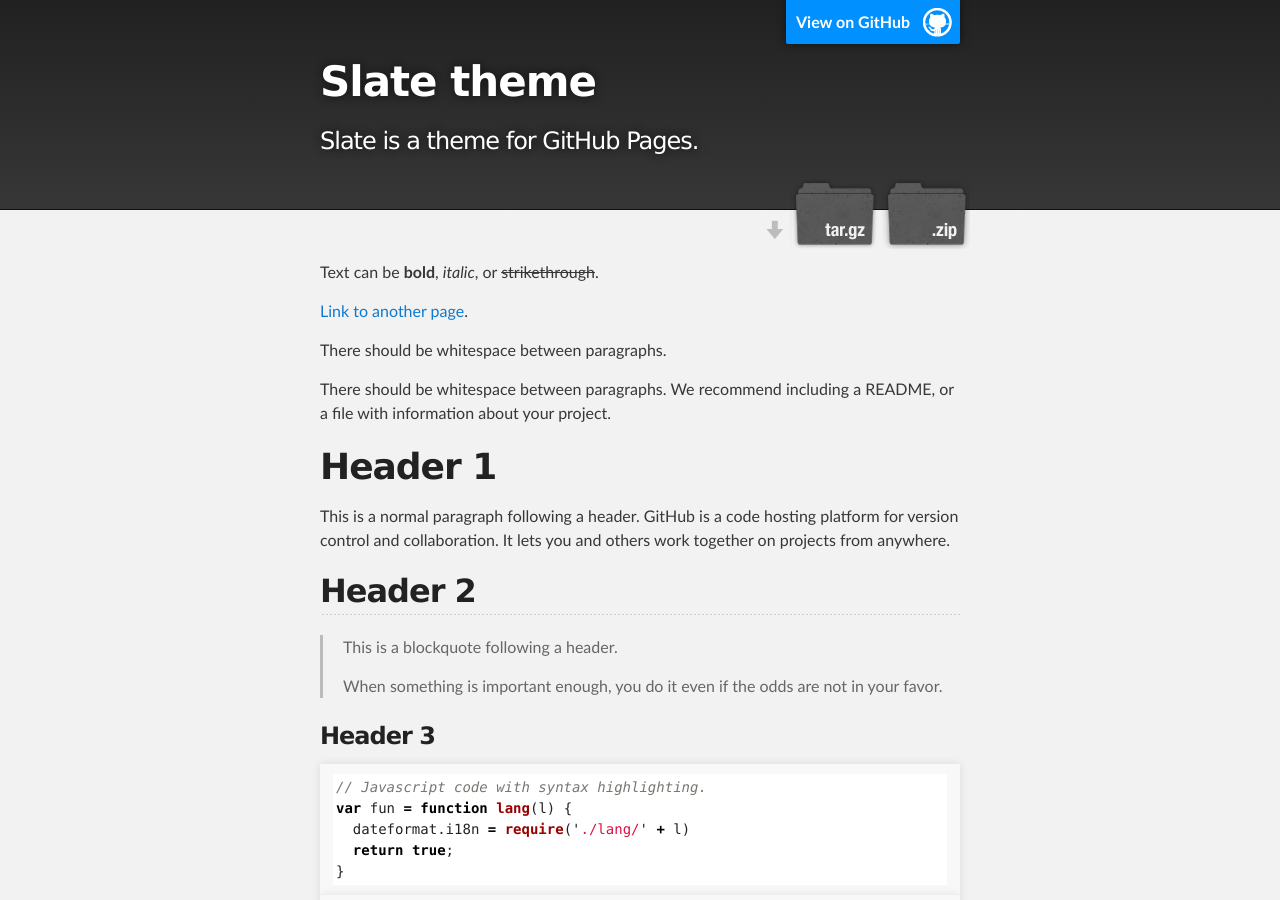
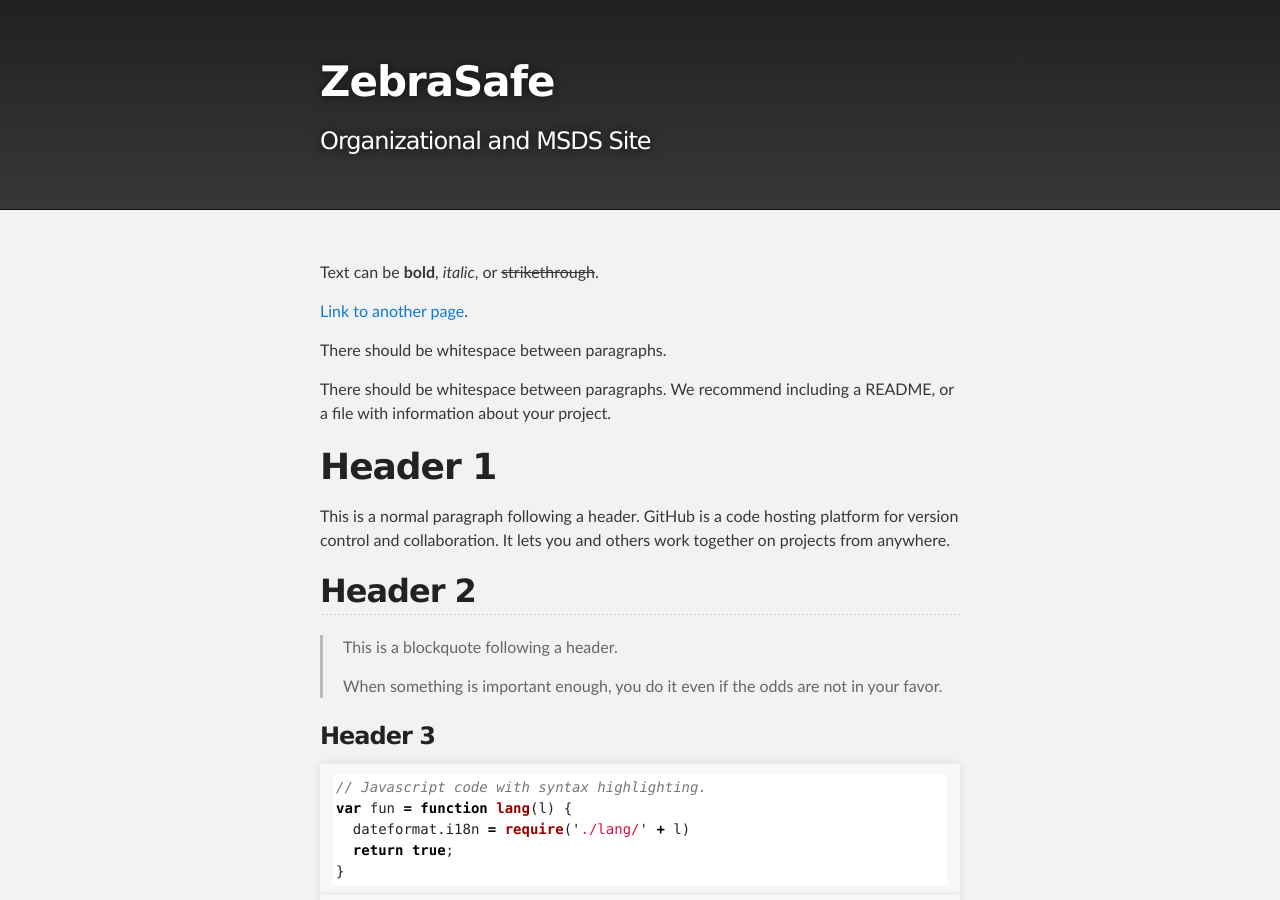
Before and after one commit to FRC900/ZebraSafeSite, a Jekyll site: the page built from index.md, in a window 1280 px wide and 900 px high. Built offline with Jekyll 4.4.1, drawn with Linux system fonts in a browser that asks for light colours; some of the changed text lies outside the part shown.

Commit message:
Update _config.yml

```diff
--- a/_config.yml
+++ b/_config.yml
@@ -1,5 +1,7 @@
-title: Slate theme
-description: Slate is a theme for GitHub Pages.
-show_downloads: true
+title: ZebraSafe
+description: Organizational and MSDS Site
+show_downloads: false
 google_analytics:
 theme: jekyll-theme-slate
+github:
+  is_project_page: false
```
